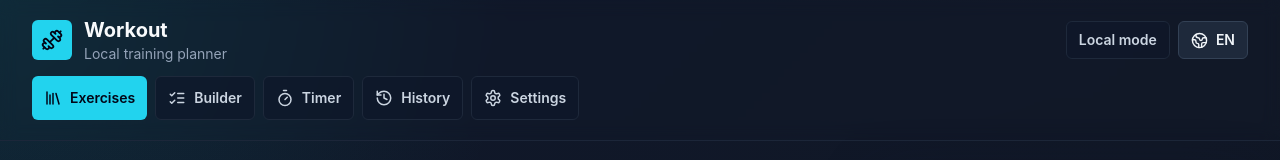
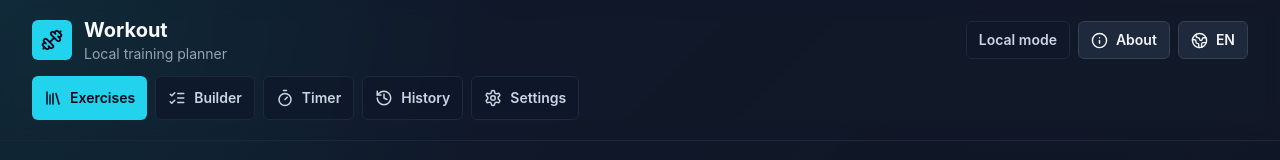
Before and after one commit to erille/workout, a React (Vite) app: page / in a window 1280 px wide. Shown: the top 160 px of the page. Built offline with nearby package versions, Linux system fonts and the light colour scheme; no server answers.

Commit message:
Add about popover to header

```diff
--- a/src/components/layout/Navigation.tsx
+++ b/src/components/layout/Navigation.tsx
@@ -2,6 +2,7 @@ import {
   Dumbbell,
   Globe2,
   History,
+  Info,
   Library,
   ListChecks,
   LogIn,
@@ -9,6 +10,7 @@ import {
   Settings,
   Timer,
 } from "lucide-react";
+import { useEffect, useRef, useState } from "react";
 import type { Language } from "../../i18n/translations";
 import type { TranslationKey } from "../../i18n/translations";
 import { useI18n } from "../../i18n/I18nContext";
@@ -48,12 +50,39 @@ export function Navigation({
   onNavigate,
 }: NavigationProps) {
   const { t } = useI18n();
+  const [isAboutOpen, setIsAboutOpen] = useState(false);
+  const aboutRef = useRef<HTMLDivElement>(null);
   const modeLabel =
     storageMode === "local"
       ? t("auth.localMode")
       : authEnabled
         ? t("auth.privateMode")
         : t("auth.serverMode");
+
+  useEffect(() => {
+    if (!isAboutOpen) {
+      return undefined;
+    }
+
+    const handlePointerDown = (event: PointerEvent) => {
+      if (!aboutRef.current?.contains(event.target as Node)) {
+        setIsAboutOpen(false);
+      }
+    };
+    const handleKeyDown = (event: KeyboardEvent) => {
+      if (event.key === "Escape") {
+        setIsAboutOpen(false);
+      }
+    };
+
+    document.addEventListener("pointerdown", handlePointerDown);
+    document.addEventListener("keydown", handleKeyDown);
+
+    return () => {
+      document.removeEventListener("pointerdown", handlePointerDown);
+      document.removeEventListener("keydown", handleKeyDown);
+    };
+  }, [isAboutOpen]);
 
   return (
     <header className="sticky top-0 z-20 border-b border-slate-800/90 bg-slate-950/88 backdrop-blur">
@@ -72,6 +101,36 @@ export function Navigation({
             <span className="rounded-md border border-slate-800 bg-slate-900/70 px-3 py-2 text-sm font-semibold text-slate-300">
               {modeLabel}
             </span>
+            <div ref={aboutRef} className="relative">
+              <button
+                type="button"
+                className="secondary-button px-3"
+                aria-controls="about-popover"
+                aria-expanded={isAboutOpen}
+                onClick={() => setIsAboutOpen((current) => !current)}
+              >
+                <Info aria-hidden="true" size={17} />
+                {t("common.about")}
+              </button>
+              {isAboutOpen ? (
+                <div
+                  id="about-popover"
+                  className="absolute right-0 top-full z-30 mt-2 w-72 max-w-[calc(100vw-2rem)] rounded-md border border-slate-700 bg-slate-900 p-4 text-sm text-slate-300 shadow-2xl"
+                >
+                  <span className="absolute -top-1 right-6 h-2 w-2 rotate-45 border-l border-t border-slate-700 bg-slate-900" />
+                  This site uses{" "}
+                  <a
+                    className="font-semibold text-cyan-200 underline-offset-4 hover:text-cyan-100 hover:underline"
+                    href="https://github.com/erille/workout"
+                    target="_blank"
+                    rel="noreferrer"
+                  >
+                    Workout
+                  </a>
+                  , a project by Ketah.
+                </div>
+              ) : null}
+            </div>
             <button
               type="button"
               className="secondary-button px-3"
--- a/src/i18n/translations.ts
+++ b/src/i18n/translations.ts
@@ -11,6 +11,7 @@ const en = {
   "nav.settings": "Settings",
   "nav.languageToggle": "Switch language",
   "common.add": "Add",
+  "common.about": "About",
   "common.break": "Break",
   "common.cancel": "Cancel",
   "common.complete": "Complete",
@@ -167,6 +168,7 @@ const fr: Record<keyof typeof en, string> = {
   "nav.settings": "Reglages",
   "nav.languageToggle": "Changer de langue",
   "common.add": "Ajouter",
+  "common.about": "A propos",
   "common.break": "Pause",
   "common.cancel": "Annuler",
   "common.complete": "Termine",
```
